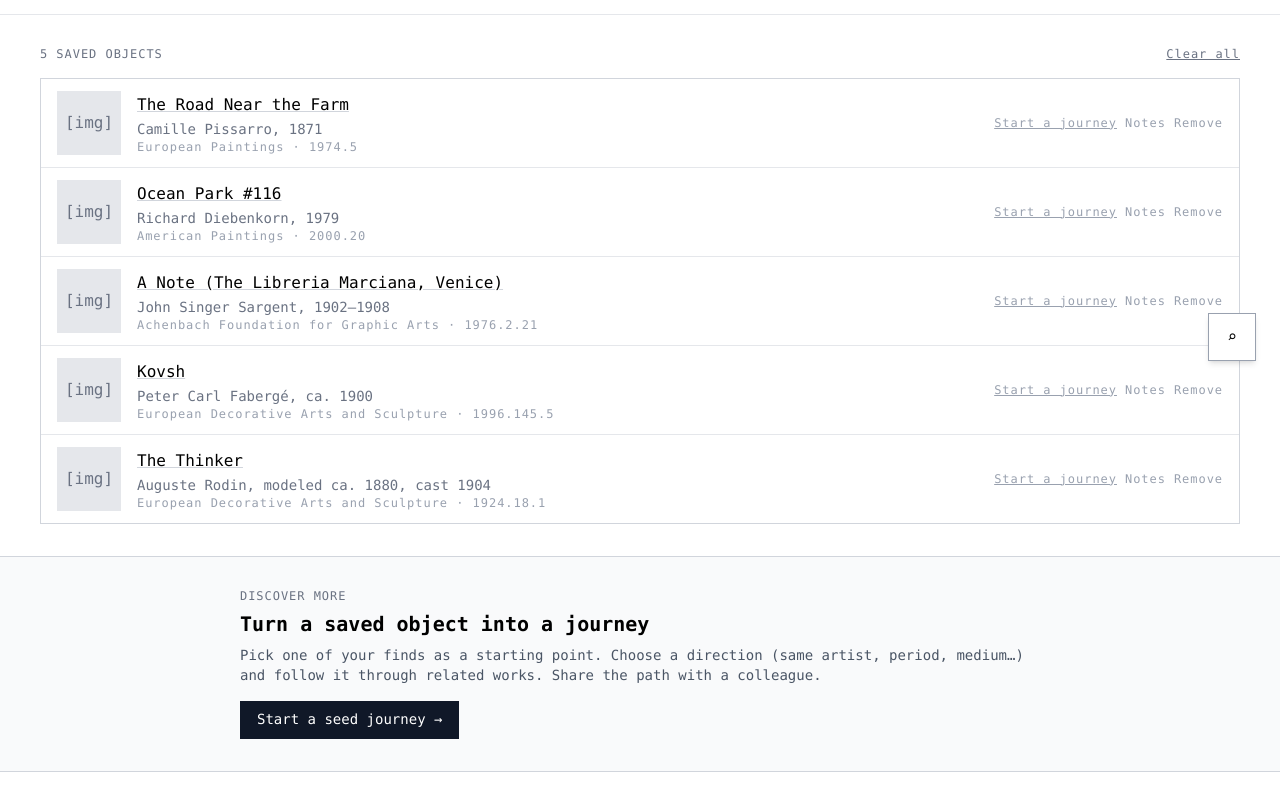
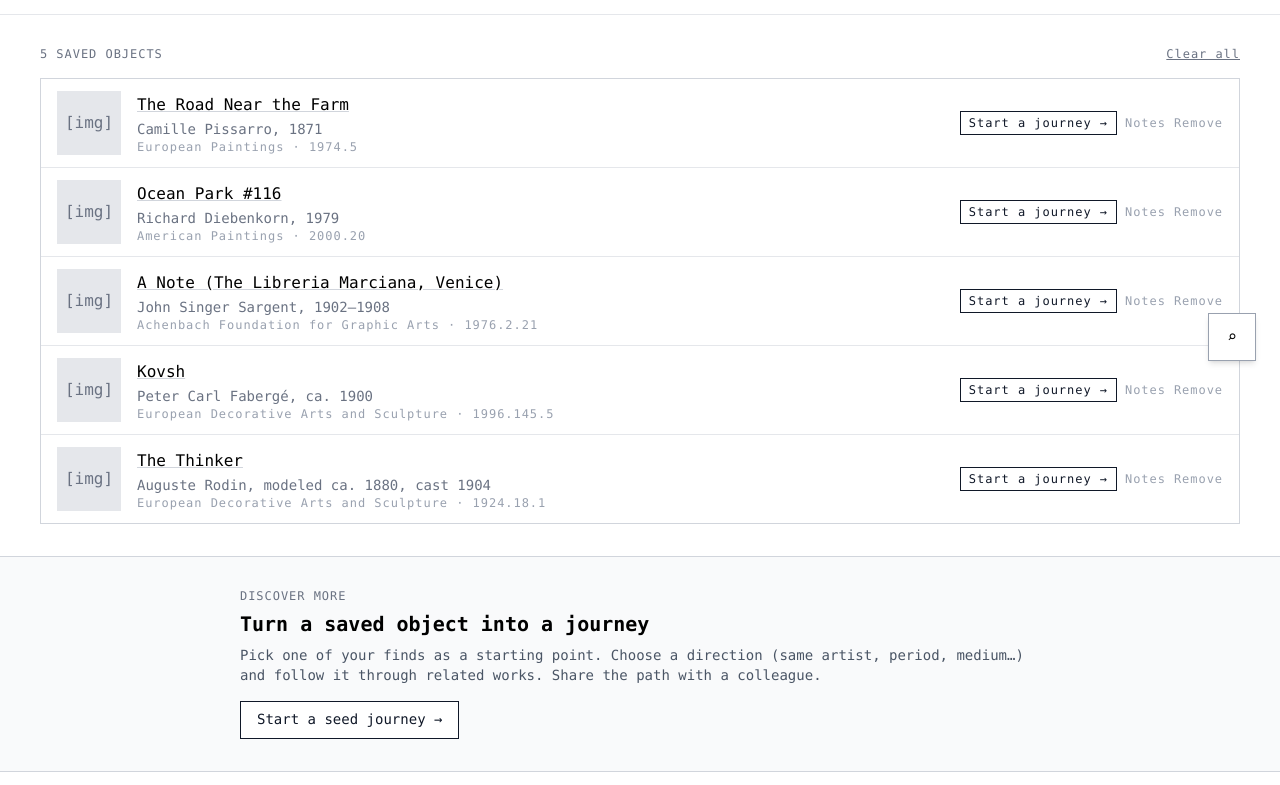
Before and after one commit to CogappLabs/famsf-wireframes, a Next.js app: page /my-finds in a window 1280 px wide. Shown: the part 415-1200 px from the top of the page. Built offline with nearby package versions, Linux system fonts and the light colour scheme.

Commit message:
Style 'Start a journey' as outlined button

```diff
--- a/src/app/(wireframes)/my-finds/page.tsx
+++ b/src/app/(wireframes)/my-finds/page.tsx
@@ -129,9 +129,9 @@ export default function MyFindsPage() {
 									<div className="flex shrink-0 gap-2">
 										<Link
 											href={`/seed-journey?seed=${work.id}`}
-											className="font-mono text-label text-gray-400 underline hover:text-gray-700"
+											className="border border-gray-900 bg-white px-2 py-1 font-mono text-label text-gray-900 transition-colors hover:bg-gray-900 hover:text-white"
 										>
-											Start a journey
+											Start a journey →
 										</Link>
 										<button
 											type="button"
@@ -169,7 +169,7 @@ export default function MyFindsPage() {
 						</p>
 						<Link
 							href="/seed-journey"
-							className="mt-4 inline-block border border-gray-900 bg-gray-900 px-4 py-2 font-mono text-meta text-white transition-colors hover:bg-gray-700"
+							className="mt-4 inline-block border border-gray-900 bg-white px-4 py-2 font-mono text-meta text-gray-900 transition-colors hover:bg-gray-900 hover:text-white"
 						>
 							Start a seed journey →
 						</Link>
```
